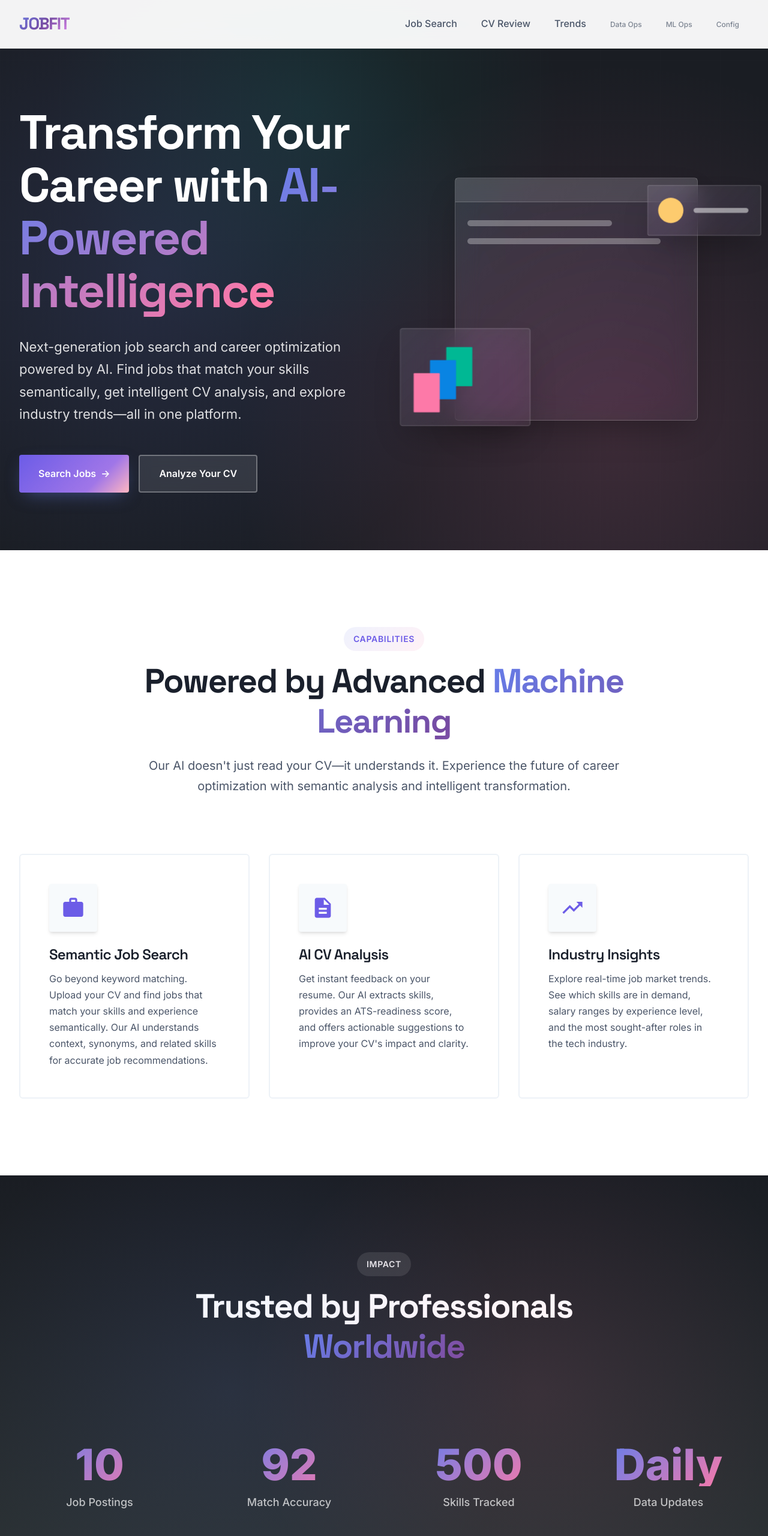
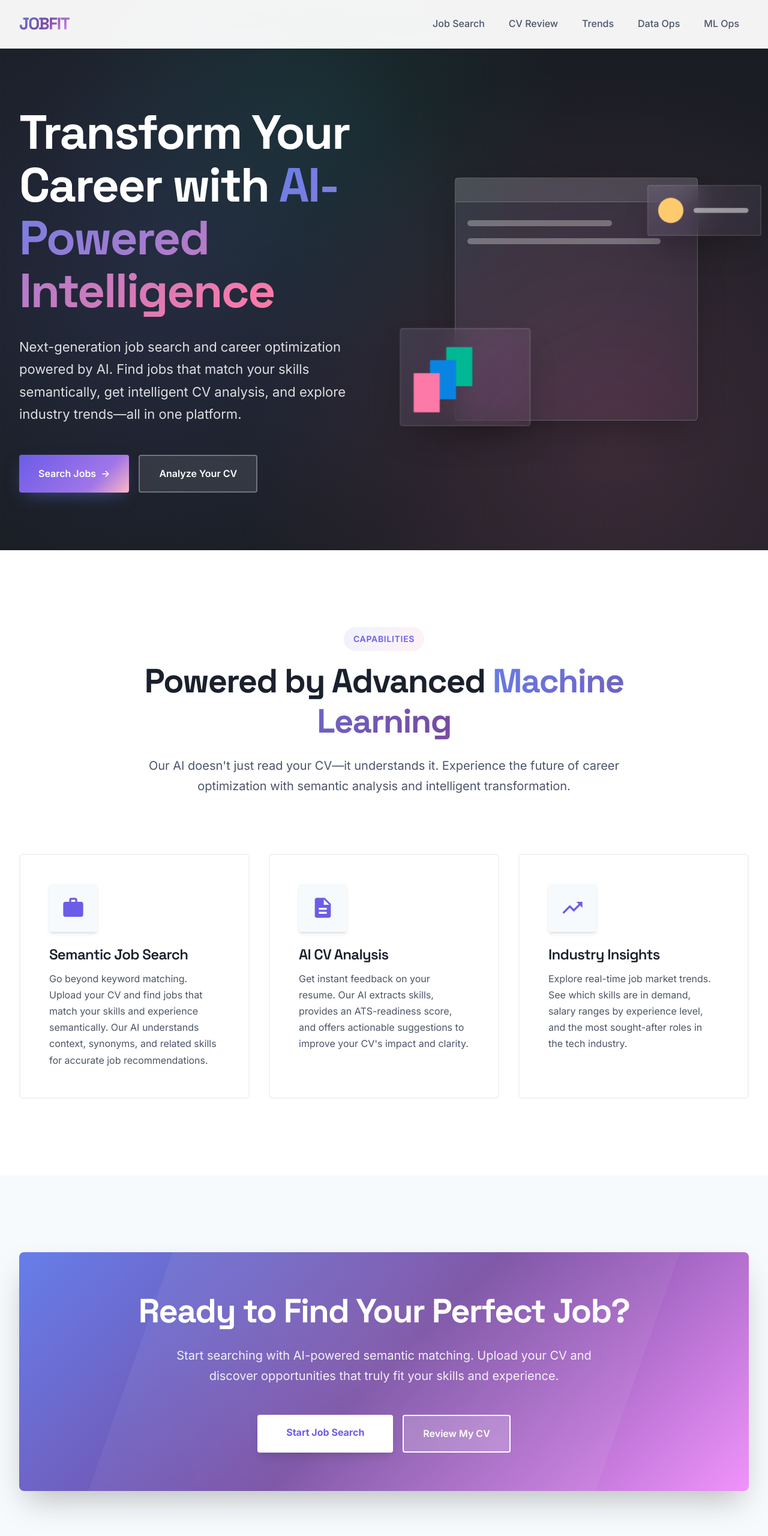
Before and after one commit to abrarmalang/JobFit, a plain HTML site: page webapp/static/index.html in a window 1280 px wide. Shown: the top 2560 px of the page at 60% size. Drawn offline with Linux system fonts and the light colour scheme.

Commit message:
static text and link updates

```diff
--- a/webapp/static/index.html
+++ b/webapp/static/index.html
@@ -28,9 +28,8 @@
                 <li><a href="jobs.html" class="nav-link">Job Search</a></li>
                 <li><a href="cvreview.html" class="nav-link">CV Review</a></li>
                 <li><a href="trends.html" class="nav-link">Trends</a></li>
-                <li><a href="dataops.html" class="nav-link" style="font-size: 0.75rem; opacity: 0.7;">Data Ops</a></li>
-                <li><a href="mlops.html" class="nav-link" style="font-size: 0.75rem; opacity: 0.7;">ML Ops</a></li>
-                <li><a href="config.html" class="nav-link" style="font-size: 0.75rem; opacity: 0.7;">Config</a></li>
+                <li><a href="dataops.html" class="nav-link">Data Ops</a></li>
+                <li><a href="mlops.html" class="nav-link">ML Ops</a></li>
             </ul>
         </div>
     </nav>
@@ -116,37 +115,6 @@
         </div>
     </section>
 
-    <!-- Stats Section -->
-    <section class="stats" id="stats">
-        <div class="container">
-            <div class="section-header">
-                <span class="section-label" style="background: rgba(255,255,255,0.1); color: rgba(255,255,255,0.9);">Impact</span>
-                <h2 class="section-title" style="color: white;">
-                    Trusted by Professionals <span class="text-gradient">Worldwide</span>
-                </h2>
-            </div>
-
-            <div class="stats-grid">
-                <div class="stat-card">
-                    <div class="stat-number">10K+</div>
-                    <div class="stat-label">Job Postings</div>
-                </div>
-                <div class="stat-card">
-                    <div class="stat-number">92%</div>
-                    <div class="stat-label">Match Accuracy</div>
-                </div>
-                <div class="stat-card">
-                    <div class="stat-number">500+</div>
-                    <div class="stat-label">Skills Tracked</div>
-                </div>
-                <div class="stat-card">
-                    <div class="stat-number">Daily</div>
-                    <div class="stat-label">Data Updates</div>
-                </div>
-            </div>
-        </div>
-    </section>
-
     <!-- CTA Section -->
     <section class="cta" id="cta">
         <div class="container">
@@ -194,14 +162,13 @@
                 <div class="footer-section">
                     <h4>Resources</h4>
                     <ul class="footer-links">
-                        <li><a href="designsystem.html">Design System</a></li>
                         <li><a href="#features">About Jobfit</a></li>
                     </ul>
                 </div>
             </div>
 
             <div class="footer-bottom">
-                <p>&copy; 2024 Jobfit. All rights reserved. Built with advanced machine learning.</p>
+                <p>&copy; 2025 Jobfit. All rights reserved. Built with advanced machine learning.</p>
             </div>
         </div>
     </footer>
```
Also changed, not shown: webapp/static/config.html (+1 -3 lines), webapp/static/cvreview.html (+1 -3 lines), webapp/static/dataops.html (+2 -4 lines), webapp/static/jobs.html (+1 -2 lines), webapp/static/mlops.html (+1 -2 lines), webapp/static/trends.html (+1 -2 lines).
